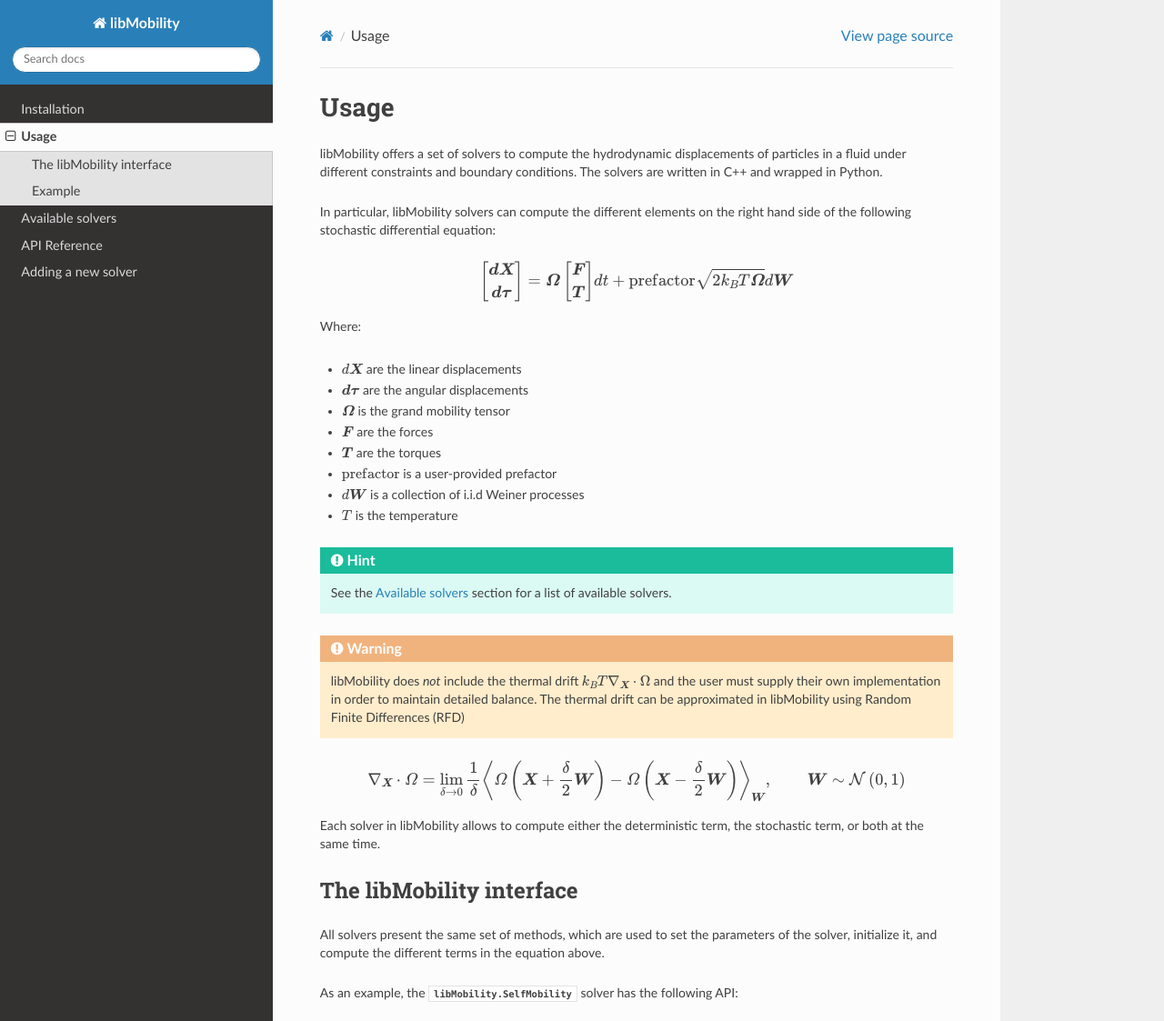
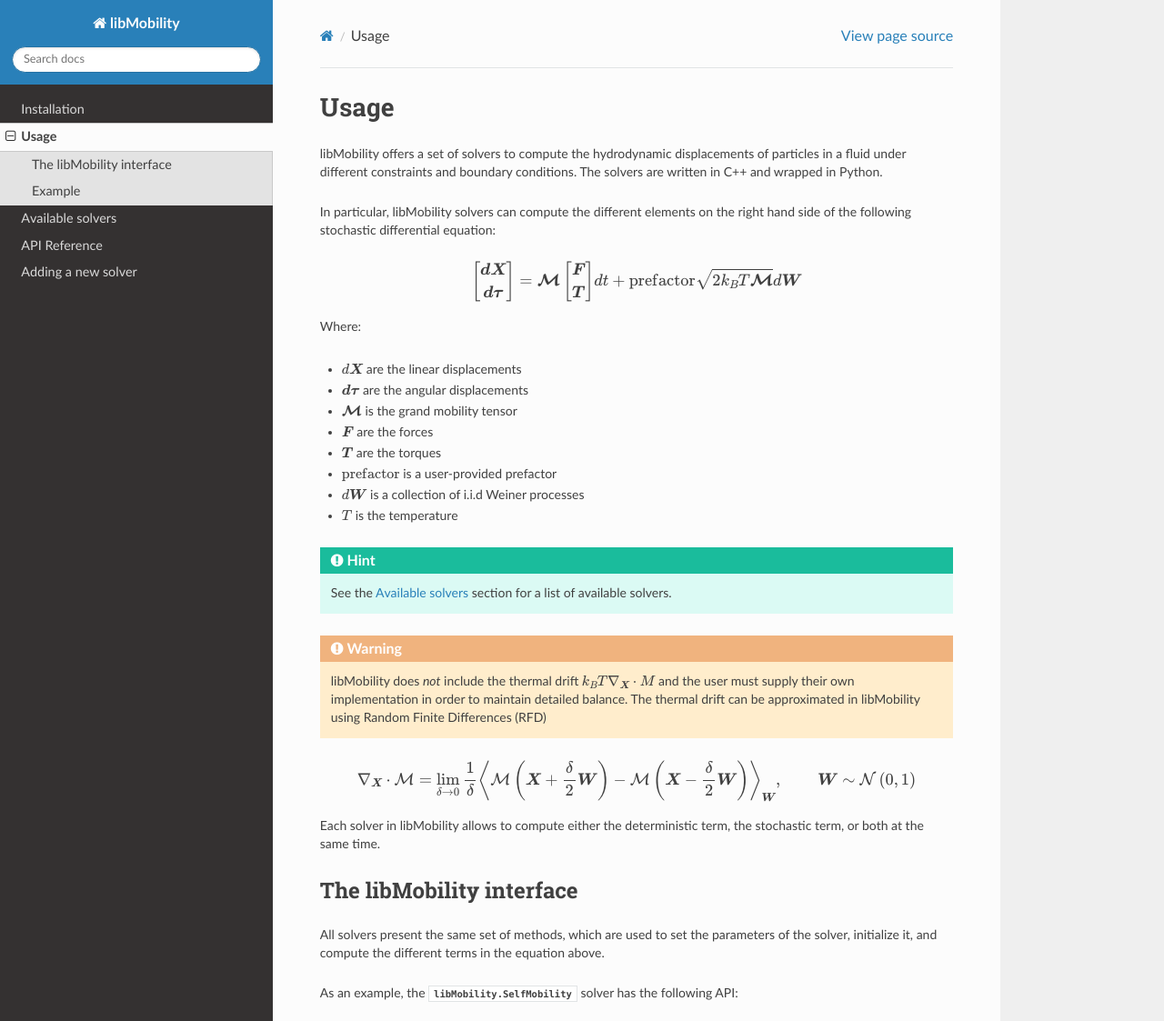
Before and after one commit to stochasticHydroTools/libMobility, a Sphinx documentation site: the page built from docs/source/usage.rst, in a window 1280 px wide and 1400 px high, cut to the strip 0-1123 px from the top of the window. Shown: the whole strip at 91% size. Built offline with Sphinx 7.4.7 and the Read the Docs theme 3.1.0, drawn with Linux system fonts in a browser that asks for light colours.

Commit message:
Fix typos

```diff
--- a/docs/source/index.rst
+++ b/docs/source/index.rst
@@ -10,13 +10,13 @@
 
 .. math::
 
-   \begin{bmatrix}\boldsymbol{dX}\\\boldsymbol{d\tau}\end{bmatrix} = \boldsymbol{\mathcal{\Omega}}\begin{bmatrix}\boldsymbol{F}\\\boldsymbol{T}\end{bmatrix}dt + \text{prefactor}\sqrt{2 k_B T \boldsymbol{\mathcal{\Omega}}}d\boldsymbol{W}
+   \begin{bmatrix}d\boldsymbol{X}\\d\boldsymbol{\tau}\end{bmatrix} = \boldsymbol{\mathcal{M}}\begin{bmatrix}\boldsymbol{F}\\\boldsymbol{T}\end{bmatrix}dt + \text{prefactor}\sqrt{2 k_B T \boldsymbol{\mathcal{M}}}d\boldsymbol{W}
 
 Where:
 
 - :math:`d\boldsymbol{X}` are the linear displacements
-- :math:`\boldsymbol{d\tau}` are the angular displacements
-- :math:`\boldsymbol{\mathcal{\Omega}}` is the grand mobility tensor
+- :math:`d\boldsymbol{\tau}` are the angular displacements
+- :math:`\boldsymbol{\mathcal{M}}` is the grand mobility tensor
 - :math:`\boldsymbol{F}` are the forces
 - :math:`\boldsymbol{T}` are the torques
 - :math:`\text{prefactor}` is a user-provided prefactor
--- a/docs/source/usage.rst
+++ b/docs/source/usage.rst
@@ -7,13 +7,13 @@
 
 .. math::
 
-   \begin{bmatrix}\boldsymbol{dX}\\\boldsymbol{d\tau}\end{bmatrix} = \boldsymbol{\mathcal{\Omega}}\begin{bmatrix}\boldsymbol{F}\\\boldsymbol{T}\end{bmatrix}dt + \text{prefactor}\sqrt{2 k_B T \boldsymbol{\mathcal{\Omega}}}d\boldsymbol{W}
+   \begin{bmatrix}\boldsymbol{dX}\\\boldsymbol{d\tau}\end{bmatrix} = \boldsymbol{\mathcal{M}}\begin{bmatrix}\boldsymbol{F}\\\boldsymbol{T}\end{bmatrix}dt + \text{prefactor}\sqrt{2 k_B T \boldsymbol{\mathcal{M}}}d\boldsymbol{W}
 
 Where:
 
 - :math:`d\boldsymbol{X}` are the linear displacements
 - :math:`\boldsymbol{d\tau}` are the angular displacements
-- :math:`\boldsymbol{\mathcal{\Omega}}` is the grand mobility tensor
+- :math:`\boldsymbol{\mathcal{M}}` is the grand mobility tensor
 - :math:`\boldsymbol{F}` are the forces
 - :math:`\boldsymbol{T}` are the torques
 - :math:`\text{prefactor}` is a user-provided prefactor
@@ -22,11 +22,11 @@
 
 .. hint:: See the :ref:`solvers` section for a list of available solvers.
 
-.. warning:: libMobility does *not* include the thermal drift :math:`k_B T \nabla_{\boldsymbol{X}} \cdot \Omega` and the user must supply their own implementation in order to maintain detailed balance. The thermal drift can be approximated in libMobility using Random Finite Differences (RFD)
+.. warning:: libMobility does *not* include the thermal drift :math:`k_B T \nabla_{\boldsymbol{X}} \cdot M` and the user must supply their own implementation in order to maintain detailed balance. The thermal drift can be approximated in libMobility using Random Finite Differences (RFD)
 
 .. math::
 
-   \nabla_{\boldsymbol{X}} \cdot \mathcal{\Omega} = \lim_{\delta \to 0} \frac{1}{\delta} \left\langle \mathcal{\Omega}\left(\boldsymbol{X} + \frac{\delta}{2} \boldsymbol{W}  \right) - \mathcal{\Omega}\left(\boldsymbol{X} - \frac{\delta}{2} \boldsymbol{W}  \right) \right\rangle_{\boldsymbol{W}}, \hspace{1cm} \boldsymbol{W} \sim \mathcal{N}\left(0,1 \right)
+   \nabla_{\boldsymbol{X}} \cdot \mathcal{M} = \lim_{\delta \to 0} \frac{1}{\delta} \left\langle \mathcal{M}\left(\boldsymbol{X} + \frac{\delta}{2} \boldsymbol{W}  \right) - \mathcal{M}\left(\boldsymbol{X} - \frac{\delta}{2} \boldsymbol{W}  \right) \right\rangle_{\boldsymbol{W}}, \hspace{1cm} \boldsymbol{W} \sim \mathcal{N}\left(0,1 \right)
 
 Each solver in libMobility allows to compute either the deterministic term, the stochastic term, or both at the same time.
 
```
